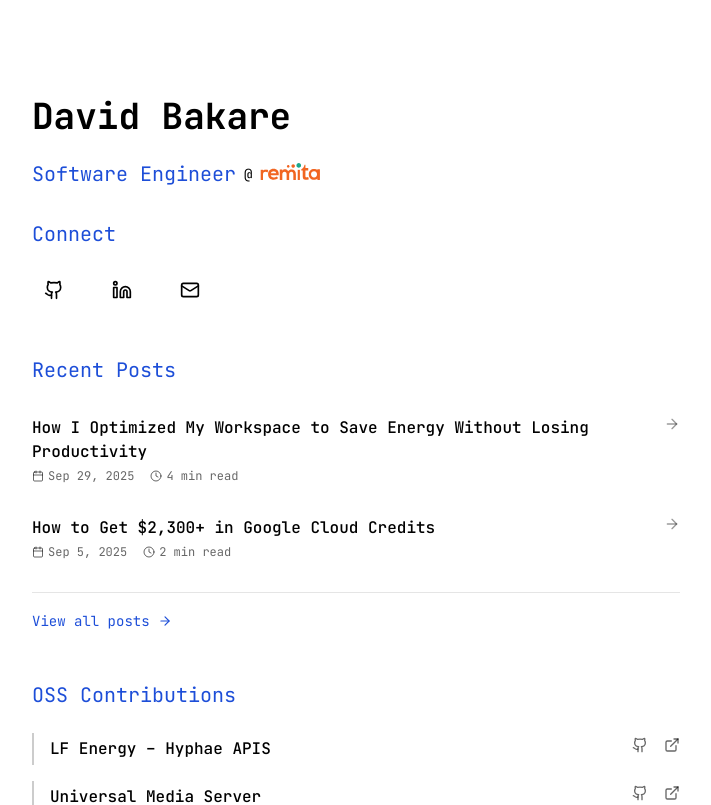
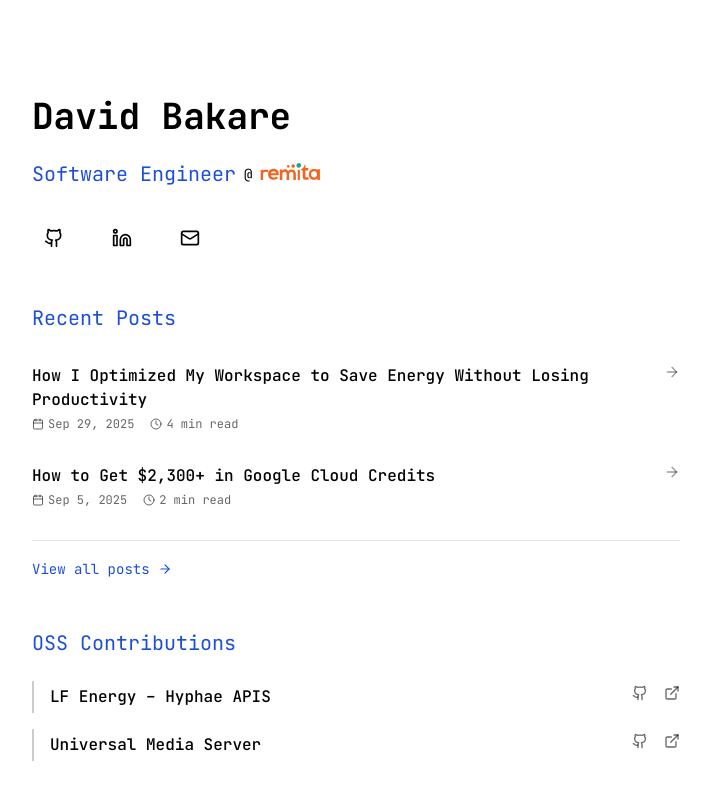
Before and after one commit to 3akare/portfolio, a Next.js app: page / in a window 1280 px wide. Shown: the top 805 px of the page, without its empty margins (284-995 px from the left). Built offline with nearby package versions, Linux system fonts and the light colour scheme.

Commit message:
Comment out Connect heading in connect.tsx
Comment out the Connect heading in the Connect component.

```diff
--- a/src/components/connect.tsx
+++ b/src/components/connect.tsx
@@ -9,7 +9,7 @@ const socials = [
 export default function Connect() {
     return (
         <section className="mb-12">
-            <h2 className="text-xl mb-6 text-accent-blue">Connect</h2>
+            {/* <h2 className="text-xl mb-6 text-accent-blue">Connect</h2> */}
             <div className="flex flex-wrap gap-6 items-center">
                 {socials.map((social) =>
                     <Link
```
